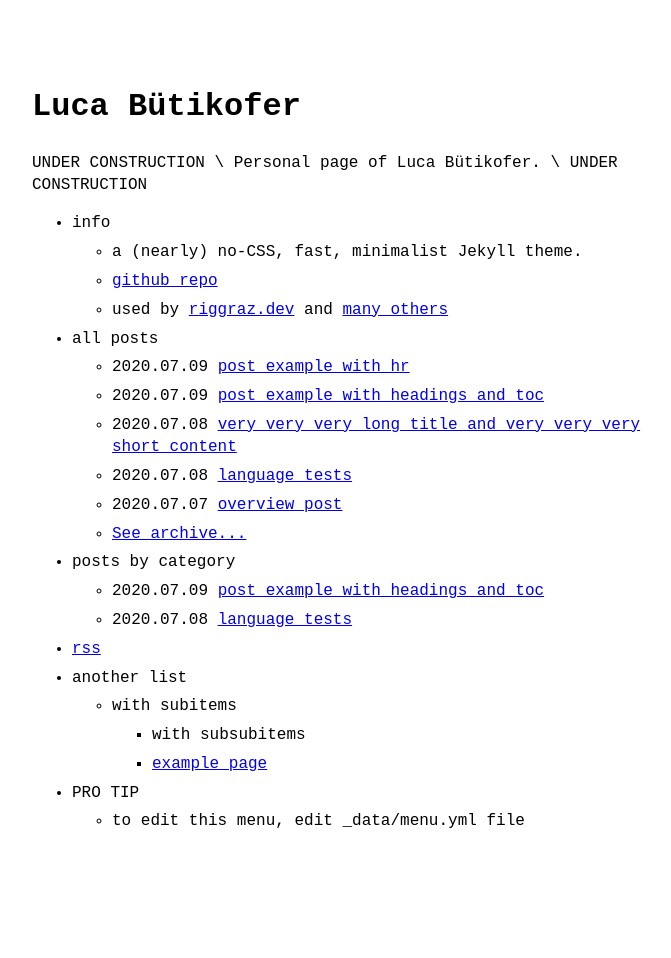
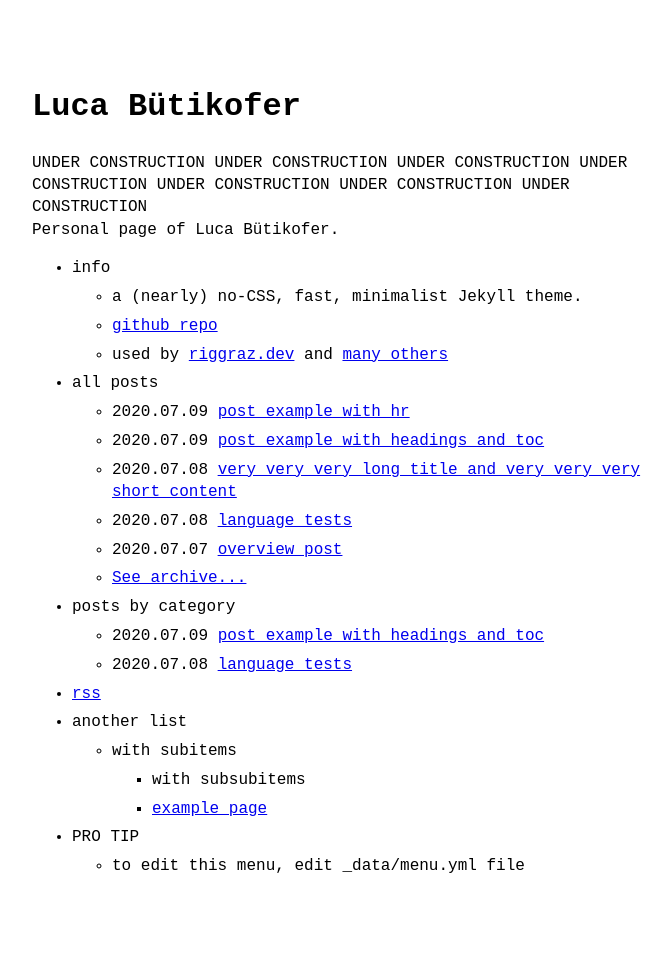
Before and after one commit to lucabutikofer/lucabutikofer.github.io, a Jekyll site: the page built from index.md, in a window 1280 px wide. Shown: the whole page, without its empty margins (288-959 px from the left). Built offline with Jekyll 4.4.1, drawn with Linux system fonts in a browser that asks for light colours; before the commit the page ends 913 px from its top, so only the background shows below that.

Commit message:
Update _config.yml

```diff
--- a/_config.yml
+++ b/_config.yml
@@ -5,11 +5,11 @@ email: lucabutikofer@gmail.com # email of site's author
 baseurl: "" # subpath of the site, e.g. "/blog" (leave it blank "" if you're site shouldn't use a subpath)
 description: > # description of the site (multiple lines allowed)
 
-  UNDER CONSTRUCTION
-  \
+  UNDER CONSTRUCTION  UNDER CONSTRUCTION  UNDER CONSTRUCTION  UNDER CONSTRUCTION
+  UNDER CONSTRUCTION  UNDER CONSTRUCTION  UNDER CONSTRUCTION
+  <br>
   Personal page of Luca Bütikofer.
-  \
-  UNDER CONSTRUCTION
+
 
 
 permalink: /:slug.html
```
